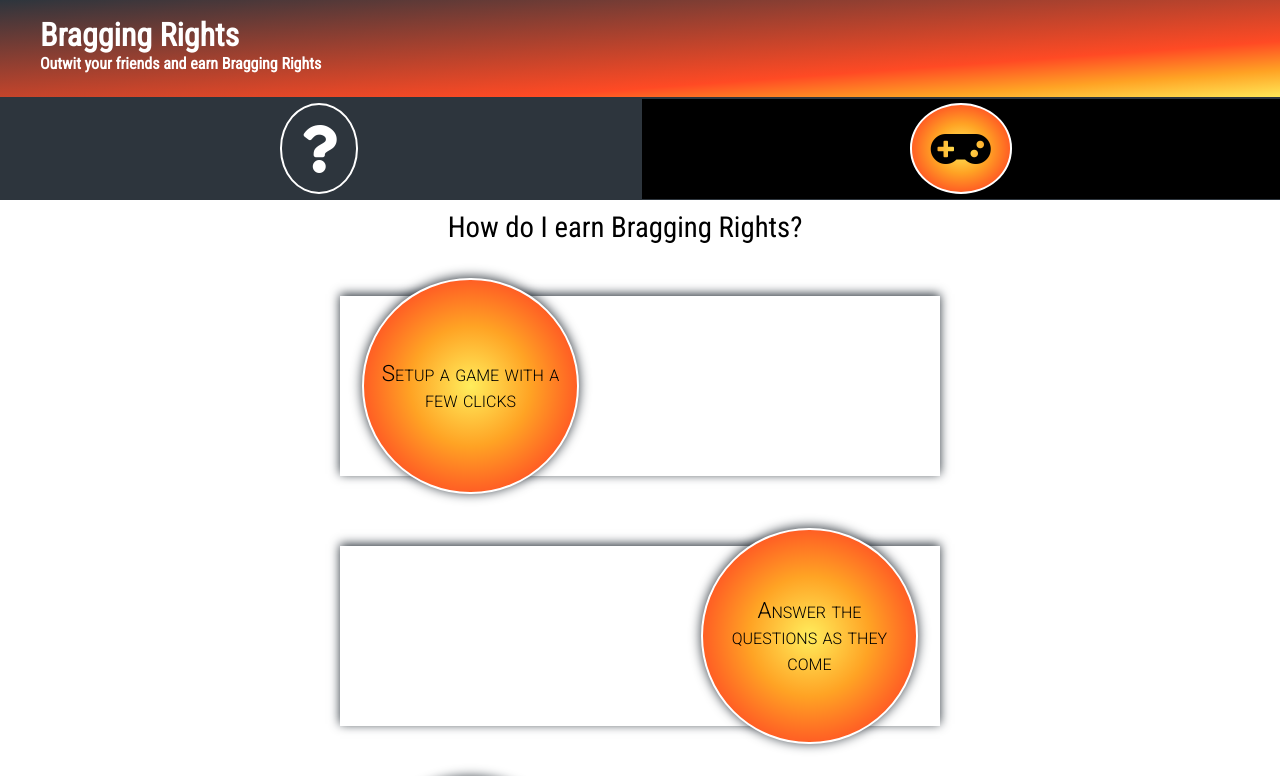
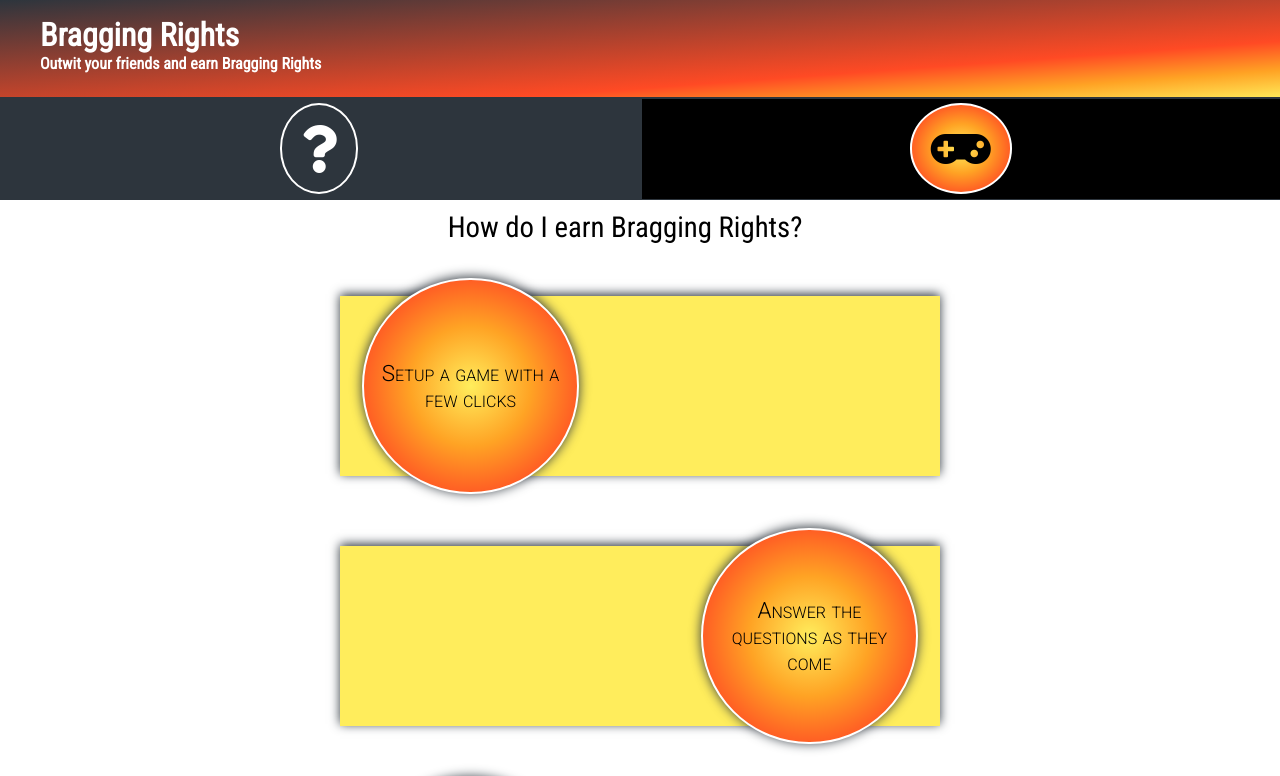
Before and after one commit to chingu-voyages/v8-chimeras-team-01, a React (Create React App) app: page / in a window 1280 px wide. Shown: the top 776 px of the page. Built offline with nearby package versions, Linux system fonts and the light colour scheme.

Commit message:
Change colors on image placeholders

```diff
--- a/src/components/Landing/index.css
+++ b/src/components/Landing/index.css
@@ -107,7 +107,7 @@
   width: 100%;
   padding: 0;
   margin: 0;
-  background-color: var(--color-main);
+  background-color: var(--color-yellow);
   color: #fff;
   box-shadow: 0 -2px 10px var(--color-gray);
 }
```
